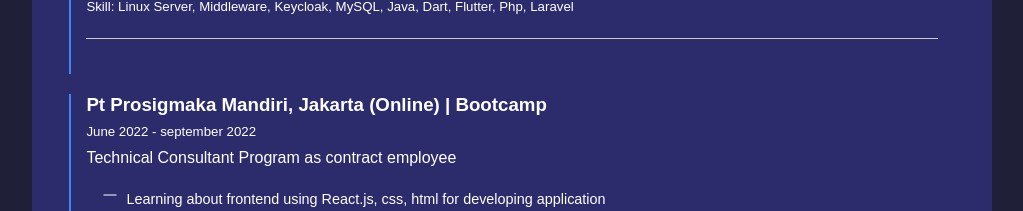
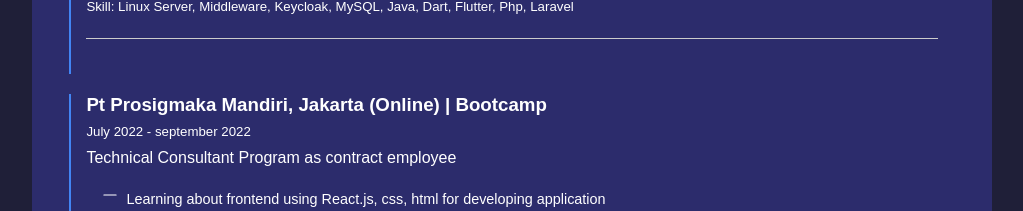
Before and after one commit to Trias1/portfolio, a React (Create React App) app: page / in a window 1280 px wide. Shown: the part 2240-2451 px from the top of the page, without its empty margins (128-1151 px from the left). Built offline with nearby package versions, Linux system fonts and the light colour scheme.

Commit message:
update data

```diff
--- a/src/components/jobexperience/Job.jsx
+++ b/src/components/jobexperience/Job.jsx
@@ -54,7 +54,7 @@
   // },
   {
     title: "Pt Prosigmaka Mandiri, Jakarta (Online) | Bootcamp",
-    date: "June 2022 - september 2022",
+    date: "July 2022 - september 2022",
     description: "Technical Consultant Program as contract employee",
     responsibilities: [
       "Learning about frontend using React.js, css, html for developing application",
```
